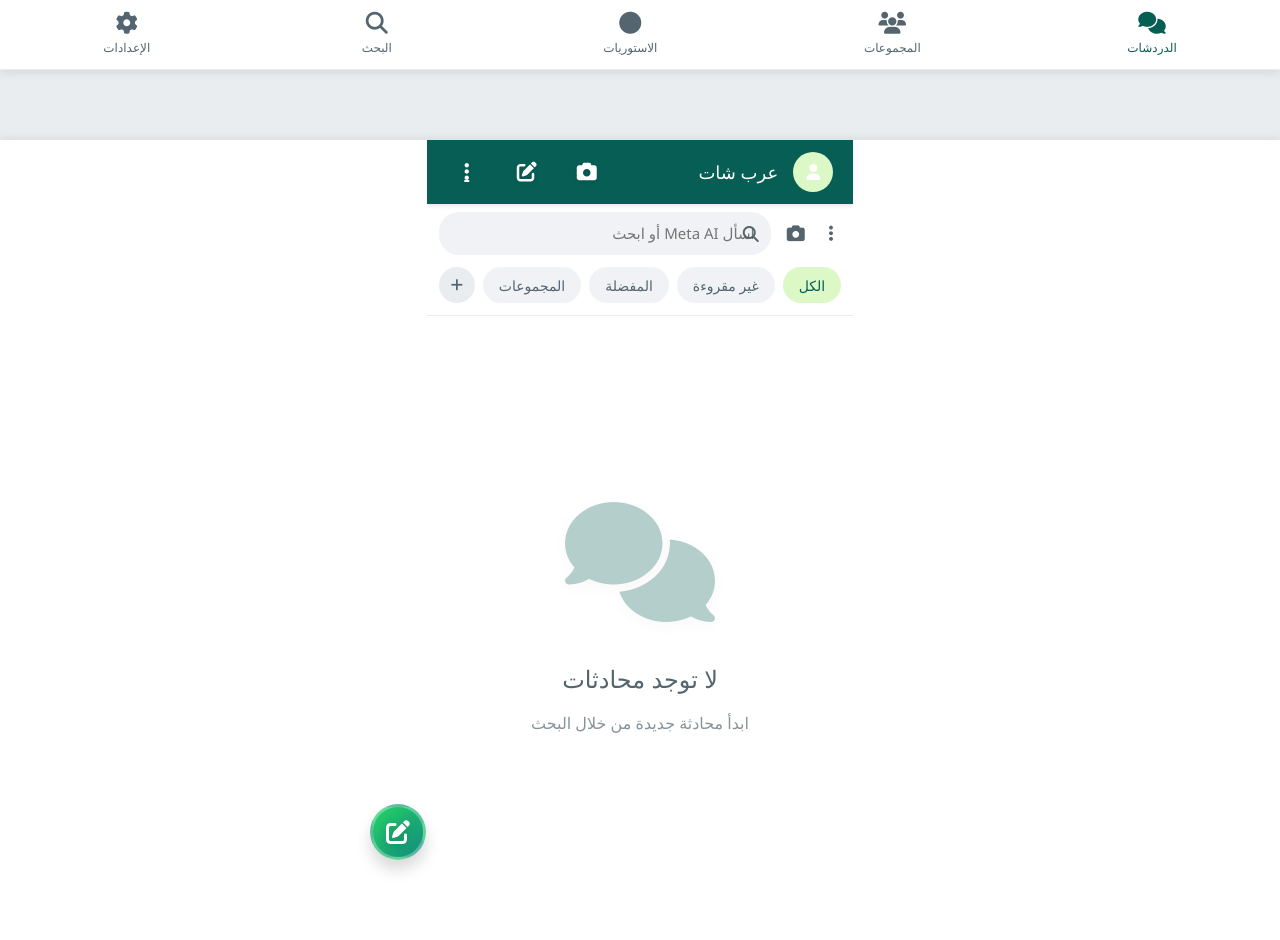
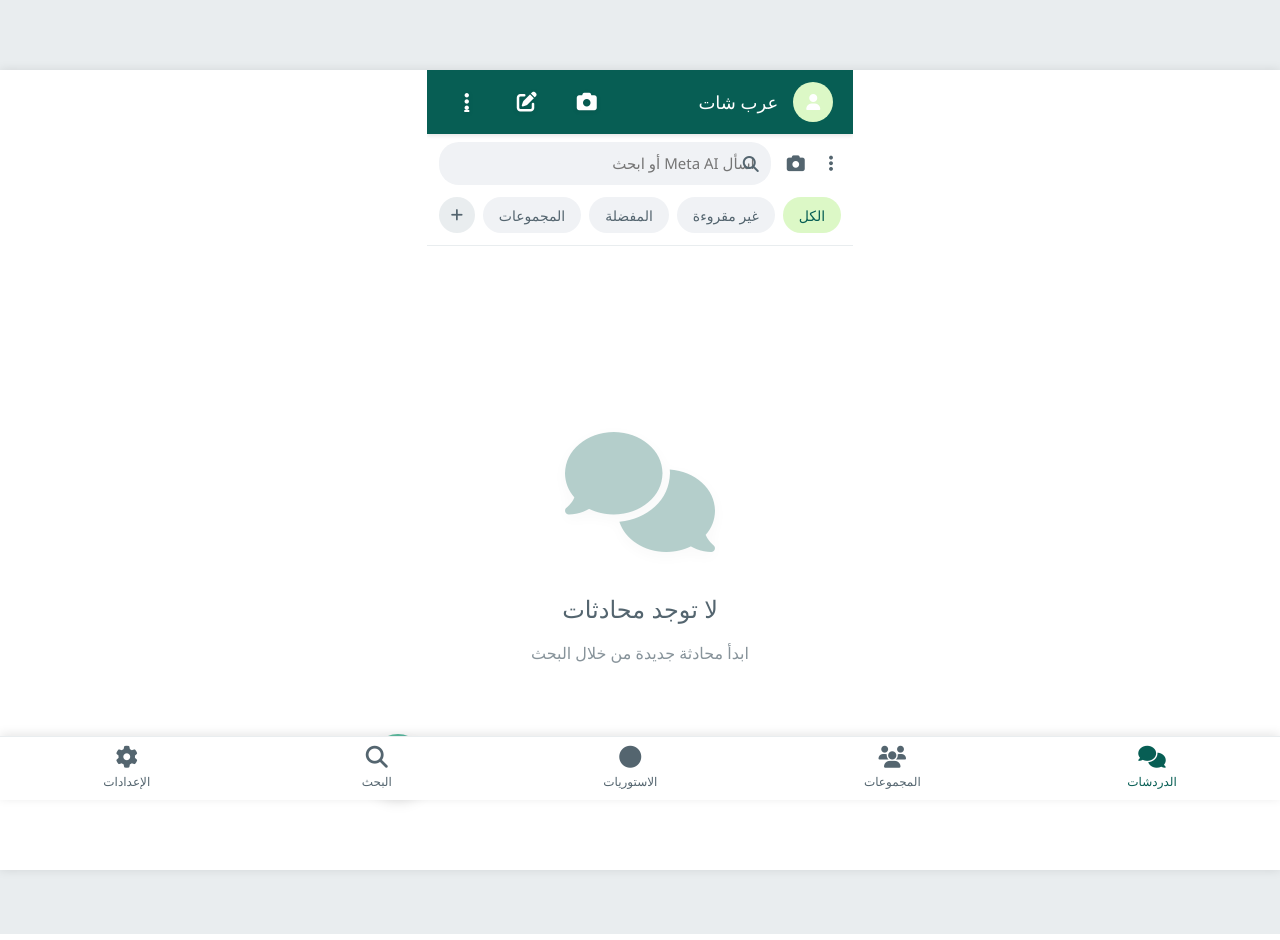
Before and after one commit to aldubahi380-cpu/Arab_Chat, a Django app: page /chats/ in a window 1280 px wide. Run offline with Django 5.2, Linux system fonts and the light colour scheme; the visitor is signed in with stand-in values (Sample User, id 1); data comes from the database, SQL or seed files in the repository; data that the repository does not hold is empty; parts of the project's set-up code (start-up, migrations or seed data) failed here and were passed over; some libraries are stand-ins or nearby versions.

Commit message:
base.html

```diff
--- a/templates/base.html
+++ b/templates/base.html
@@ -1056,15 +1056,15 @@
         .spa-container {
             position: relative;
             width: 100%;
-            min-height: calc(100vh - 70px);
+            min-height: calc(100vh - 64px);
             display: block;
-            margin-top: 70px; /* مساحة للشريط العلوي */
+            padding-bottom: 64px; /* ترك مساحة للشريط السفلي */
         }
 
         .spa-content {
             position: relative;
             width: 100%;
-            min-height: calc(100vh - 70px);
+            min-height: calc(100vh - 64px);
             display: block;
             visibility: visible;
             opacity: 1;
@@ -1085,18 +1085,18 @@
         /* Navigation Menu */
         .main-nav-menu {
             position: fixed;
-            top: 0;
+            bottom: 0;
             left: 0;
             right: 0;
             background: var(--whatsapp-white);
-            border-bottom: 1px solid var(--whatsapp-gray);
+            border-top: 1px solid var(--whatsapp-gray);
             display: flex;
             justify-content: space-around;
             align-items: center;
-            padding: 10px 0;
+            padding: 8px 0;
             z-index: 1000;
-            box-shadow: 0 2px 10px rgba(0,0,0,0.1);
-            height: 70px;
+            box-shadow: 0 -2px 10px rgba(0,0,0,0.1);
+            height: 64px;
         }
 
         .nav-menu-item {
@@ -1597,7 +1597,7 @@
 
     <!-- Navigation Menu -->
     {% if user.is_authenticated %}
-    <nav class="main-nav-menu">
+    <nav class="main-nav-menu" aria-label="الشريط السفلي">
         <a href="/chats/" class="nav-menu-item" data-route="chats">
             <i class="fas fa-comments"></i>
             <span>الدردشات</span>
--- a/templates/chat/chat_room.html
+++ b/templates/chat/chat_room.html
@@ -295,7 +295,7 @@
 {% endblock %}
 
 {% block content %}
-<div class="whatsapp-container chat-room-page">
+<div class="whatsapp-container chat-room-page" data-page="chat-room">
     <!-- Chat List Panel - مخفي على الموبايل -->
     <div class="chat-list-panel" style="display: none;">
         <!-- Header -->
--- a/templates/chat/private_chats.html
+++ b/templates/chat/private_chats.html
@@ -3,7 +3,7 @@
 {% block title %}الدردشات - عرب شات{% endblock %}
 
 {% block content %}
-<div class="whatsapp-container chats-list-only">
+<div class="whatsapp-container chats-list-only" data-page="chats">
     <!-- Chat List Panel -->
     <div class="chat-list-panel">
         <!-- Header -->
```
